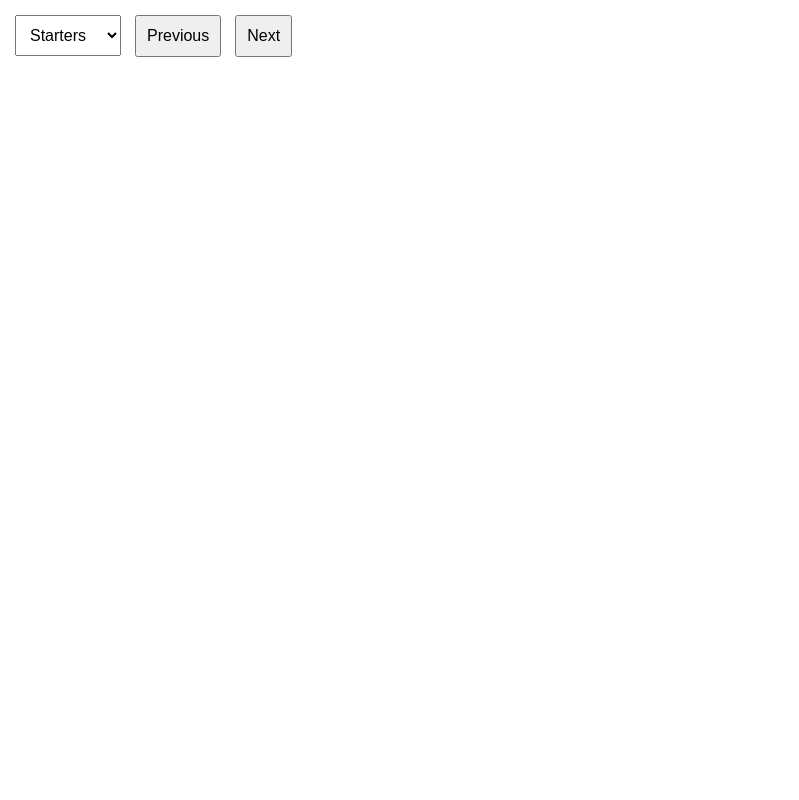
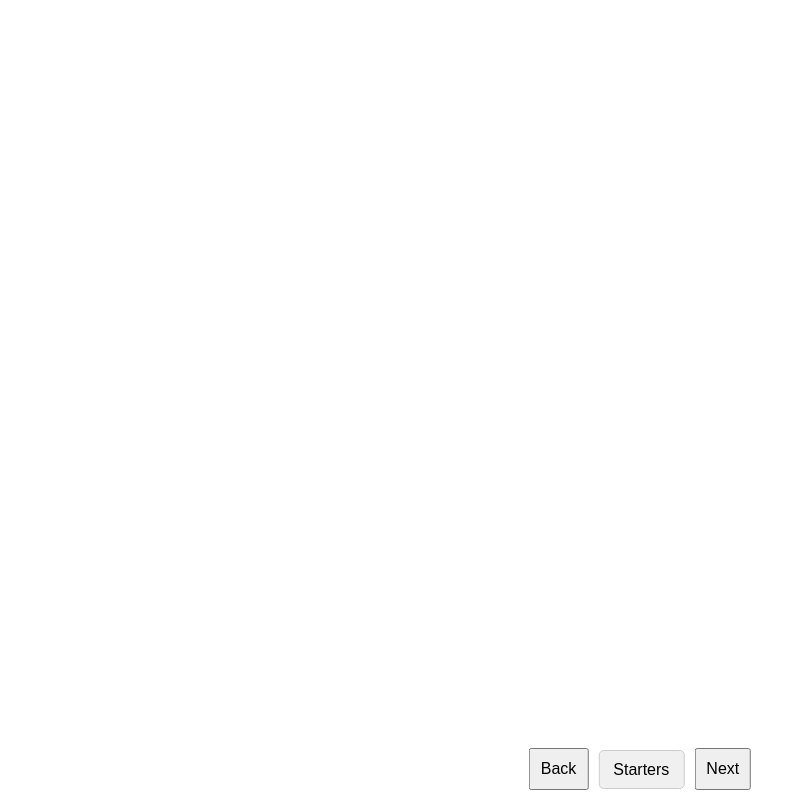
Before and after one commit to ar-dining/static_menu, a plain HTML site: page index.html in a window 1280 px wide. Shown: the whole page, without its empty margins (0-799 px from the left). Drawn offline with nearby package versions, Linux system fonts and the light colour scheme.

Commit message:
added agle limits

```diff
--- a/index.html
+++ b/index.html
@@ -17,39 +17,82 @@
             overflow: hidden;
         }
 
-        #ui {
-            position: absolute;
-            top: 10px;
-            left: 10px;
-            z-index: 10;
-            /* Ensure it overlays the canvas */
-        }
-
-        button,
-        select {
-            margin: 5px;
-            padding: 10px;
-            font-size: 16px;
-        }
-
         /* Make the canvas fill the page */
         #sceneCanvas {
             display: block;
             width: 100vw;
             height: 100vh;
         }
+
+        /****************************************
+     *             UI Styling               *
+     ****************************************/
+        #ui {
+            position: fixed;
+            /* Always on top */
+            bottom: 10px;
+            /* Place near the bottom */
+            left: 50%;
+            /* Center horizontally */
+            transform: translateX(-50%);
+            /* Center the UI container */
+            z-index: 10;
+            /* Above the canvas */
+            display: flex;
+            align-items: center;
+            justify-content: center;
+            gap: 10px;
+            /* Space between elements */
+        }
+
+        button,
+        select {
+            padding: 10px;
+            font-size: 16px;
+            cursor: pointer;
+        }
+
+        /* Basic drop-up style for the select box */
+        select {
+            position: relative;
+            background: #f0f0f0;
+            border: 1px solid #ccc;
+            border-radius: 5px;
+            appearance: none;
+            /* Remove default arrow in some browsers */
+
+            text-align: center;
+            /* Aligns the text for some browsers */
+            text-align-last: center;
+            /* Aligns the selected item in modern browsers */
+        }
+
+        select option {
+            text-align: center;
+            /* Fallback for older browsers */
+        }
+
+        /* Show an up arrow to mimic "drop up" */
+        select::after {
+            content: '▲';
+            font-size: 10px;
+            position: absolute;
+            right: 10px;
+            top: calc(50% - 5px);
+        }
     </style>
 </head>
 
 <body>
-    <!-- UI Controls -->
+    <!-- UI Controls: Now at the bottom, with drop-up in the middle -->
     <div id="ui">
+        <!-- Replaced "Previous" with "Back" -->
+        <button onclick="prevModel()">Back</button>
         <select id="category" onchange="switchCategory()">
             <option value="starters">Starters</option>
             <option value="main">Main</option>
             <option value="desserts">Desserts</option>
         </select>
-        <button onclick="prevModel()">Previous</button>
         <button onclick="nextModel()">Next</button>
     </div>
 
@@ -66,14 +109,8 @@
 
         // Create scene
         const scene = new THREE.Scene();
-        // scene.background = new THREE.Color(0xf0ff0f);
 
-        // Add an image as the background
-        // const textureLoader = new THREE.TextureLoader();
-        // textureLoader.load('assets/menus/portrait_menu.jpg', (texture) => {
-        //     scene.background = texture; // Set the loaded image as the background
-        // });
-
+        // Load a panoramic background (example)
         const textureLoader = new THREE.TextureLoader();
         textureLoader.load('assets/panoramas/uzbek1.jpg', (texture) => {
             texture.minFilter = THREE.LinearFilter; // Improve rendering quality
@@ -87,26 +124,6 @@
             renderer.setClearColor(0xffffff, 1); // White color
         });
 
-        // const textureLoader = new THREE.TextureLoader();
-        // textureLoader.load('assets/menus/portrait_menu.jpg', (texture) => {
-        //     const imageAspect = texture.image.width / texture.image.height;
-        //     const canvasAspect = window.innerWidth / window.innerHeight;
-
-        //     // Determine the scaling based on the aspect ratios
-        //     const scaleX = canvasAspect > imageAspect ? imageAspect / canvasAspect : 1;
-        //     const scaleY = canvasAspect > imageAspect ? 1 : canvasAspect / imageAspect;
-
-        //     // Create a plane geometry for the image
-        //     const geometry = new THREE.PlaneGeometry(2 * scaleX, 2 * scaleY);
-        //     const material = new THREE.MeshBasicMaterial({ map: texture });
-        //     const plane = new THREE.Mesh(geometry, material);
-
-        //     // Position the plane in front of the camera
-        //     plane.position.set(0, 0, -1); // Slightly behind the origin
-        //     scene.add(plane);
-        // });
-
-
         // Create camera
         const camera = new THREE.PerspectiveCamera(
             75,
@@ -119,12 +136,14 @@
 
         // Orbit Controls (rotate + zoom only)
         const controls = new THREE.OrbitControls(camera, renderer.domElement);
-        controls.enableDamping = true;       // Smooth orbiting
+        controls.enableDamping = true;
         controls.dampingFactor = 0.05;
-        controls.enableZoom = true;          // Allow zoom
+        controls.enableZoom = true;
         controls.zoomSpeed = 0.5;
-        controls.enablePan = false;          // Disable panning
-        // We'll set the controls.target to (0,0,0) after we load each model
+        controls.enablePan = false;
+
+        controls.minPolarAngle = 0.1;        // adjust up or down as desired
+        controls.maxPolarAngle = (Math.PI / 2) - 0.2;
 
         /****************************************
          *         2. Lighting (Optional)       *
@@ -189,20 +208,18 @@
                     // OPTIONAL: Scale the model so it's visible
                     currentModel.scale.set(5, 5, 5);
 
-                    // 1) Compute bounding box to find center
+                    // Compute bounding box to find center
                     const box = new THREE.Box3().setFromObject(currentModel);
                     const center = box.getCenter(new THREE.Vector3());
 
-                    // 2) Shift the model so its center is at (0,0,0)
-                    //    This means it will orbit around its true center
+                    // Shift the model so its center is at (0,0,0)
                     currentModel.position.x += (currentModel.position.x - center.x);
                     currentModel.position.y += (currentModel.position.y - center.y);
                     currentModel.position.z += (currentModel.position.z - center.z);
 
-                    // 3) Update OrbitControls target to the new center (0,0,0)
+                    // Update OrbitControls target to the new center
                     controls.target.set(0, 0, 0);
                     controls.update();
-
                 },
                 undefined,
                 (error) => {
@@ -223,15 +240,13 @@
         }
 
         function nextModel() {
-            currentIndex =
-                (currentIndex + 1) % assets[currentCategory].length;
+            currentIndex = (currentIndex + 1) % assets[currentCategory].length;
             loadModel();
         }
 
         function prevModel() {
-            currentIndex =
-                (currentIndex - 1 + assets[currentCategory].length) %
-                assets[currentCategory].length;
+            // Renamed button text to "Back", but function can remain 'prevModel'
+            currentIndex = (currentIndex - 1 + assets[currentCategory].length) % assets[currentCategory].length;
             loadModel();
         }
 
```
